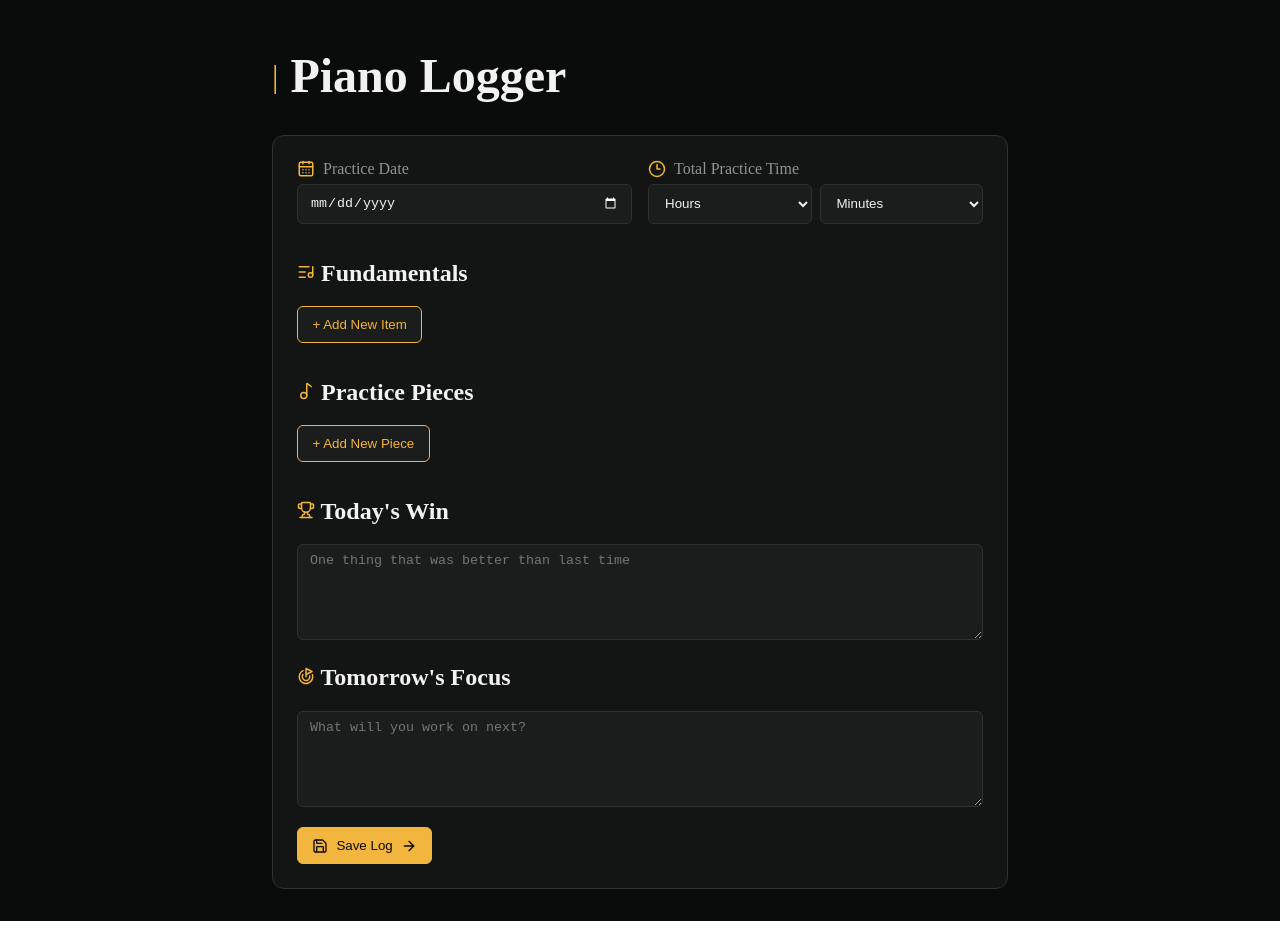
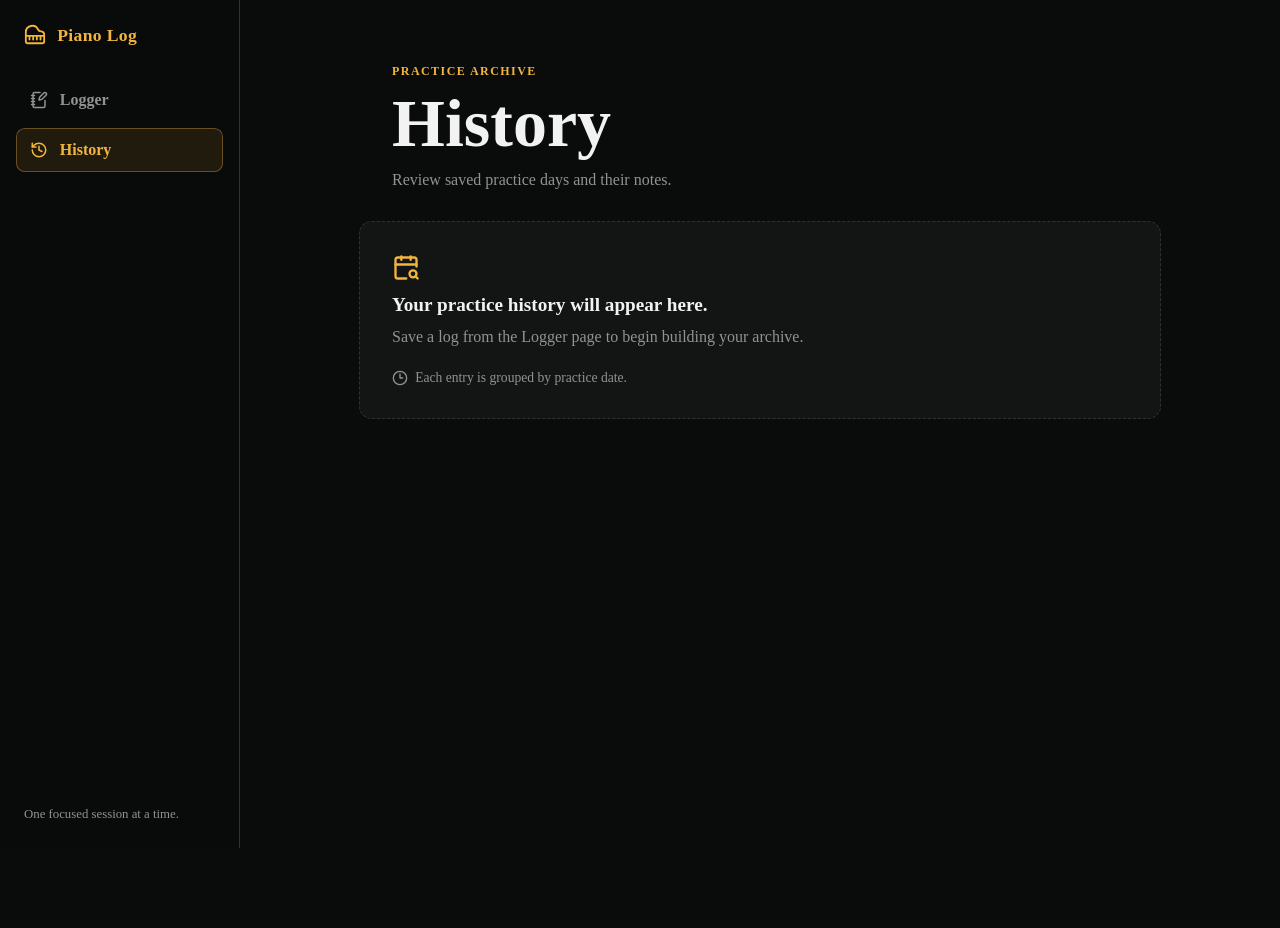
Before and after one commit to LiberteI/piano-log, a React (Vite) app in the folder client/: page /history in a window 1280 px wide. Before the commit this address led to /. Built offline with nearby package versions, Linux system fonts and the light colour scheme.

Commit message:
add history side bar

```diff
--- a/client/src/App.tsx
+++ b/client/src/App.tsx
@@ -1,11 +1,16 @@
 import { BrowserRouter, Navigate, Route, Routes } from 'react-router-dom'
+import AppShell from './layout/AppShell.tsx'
+import History from './pages/History.tsx'
 import Logger from './log_form/logger.jsx'
 
 function App() {
   return (
     <BrowserRouter>
       <Routes>
-        <Route path='/' element={<Logger />} />
+        <Route element={<AppShell />}>
+          <Route path='/' element={<Logger />} />
+          <Route path='/history' element={<History />} />
+        </Route>
         <Route path='*' element={<Navigate to='/' replace />} />
       </Routes>
     </BrowserRouter>
--- /dev/null
+++ b/client/src/layout/AppShell.tsx
@@ -0,0 +1,16 @@
+import { Outlet } from 'react-router-dom'
+import Sidebar from './Sidebar.tsx'
+import './app-shell.css'
+
+function AppShell() {
+  return (
+    <div className='app-shell'>
+      <Sidebar />
+      <main className='app-content'>
+        <Outlet />
+      </main>
+    </div>
+  )
+}
+
+export default AppShell
--- /dev/null
+++ b/client/src/layout/Sidebar.tsx
@@ -0,0 +1,29 @@
+import { History as HistoryIcon, NotebookPen, Piano } from 'lucide-react'
+import { NavLink } from 'react-router-dom'
+import './sidebar.css'
+
+function Sidebar() {
+  return (
+    <aside className='app-sidebar'>
+      <div className='sidebar-brand'>
+        <Piano aria-hidden='true' size={22} />
+        <span>Piano Log</span>
+      </div>
+
+      <nav className='sidebar-nav' aria-label='Main navigation'>
+        <NavLink to='/' end className={({ isActive }) => `sidebar-link${isActive ? ' is-active' : ''}`}>
+          <NotebookPen aria-hidden='true' size={18} />
+          Logger
+        </NavLink>
+        <NavLink to='/history' className={({ isActive }) => `sidebar-link${isActive ? ' is-active' : ''}`}>
+          <HistoryIcon aria-hidden='true' size={18} />
+          History
+        </NavLink>
+      </nav>
+
+      <p className='sidebar-note'>One focused session at a time.</p>
+    </aside>
+  )
+}
+
+export default Sidebar
--- /dev/null
+++ b/client/src/layout/app-shell.css
@@ -0,0 +1,16 @@
+.app-shell {
+  display: grid;
+  grid-template-columns: 15rem minmax(0, 1fr);
+  min-height: 100svh;
+  background: #0a0b0b;
+}
+
+.app-content {
+  min-width: 0;
+}
+
+@media (max-width: 44rem) {
+  .app-shell {
+    grid-template-columns: 1fr;
+  }
+}
--- /dev/null
+++ b/client/src/layout/sidebar.css
@@ -0,0 +1,99 @@
+.app-sidebar {
+  position: sticky;
+  top: 0;
+  display: flex;
+  flex-direction: column;
+  gap: 2rem;
+  height: 100svh;
+  padding: 1.5rem 1rem;
+  border-right: 1px solid #303232;
+  background: #090a0a;
+  color: #f2f2f2;
+}
+
+.sidebar-brand {
+  display: flex;
+  align-items: center;
+  gap: 0.7rem;
+  padding: 0 0.5rem;
+  color: #f2b53d;
+  font-size: 1.1rem;
+  font-weight: 700;
+  letter-spacing: 0.02em;
+}
+
+.sidebar-nav {
+  display: grid;
+  gap: 0.4rem;
+}
+
+.sidebar-link {
+  display: flex;
+  align-items: center;
+  gap: 0.75rem;
+  padding: 0.75rem 0.8rem;
+  border: 1px solid transparent;
+  border-radius: 0.55rem;
+  color: #929292;
+  font-weight: 600;
+  text-decoration: none;
+  transition: background-color 160ms ease, border-color 160ms ease, color 160ms ease;
+}
+
+.sidebar-link:hover {
+  color: #f2f2f2;
+}
+
+.sidebar-link.is-active {
+  border-color: rgb(242 181 61 / 35%);
+  background: rgb(242 181 61 / 10%);
+  color: #f2b53d;
+}
+
+.sidebar-note {
+  margin: auto 0 0;
+  padding: 0 0.5rem;
+  color: #929292;
+  font-size: 0.8rem;
+  line-height: 1.5;
+}
+
+@media (max-width: 44rem) {
+  .app-sidebar {
+    position: static;
+    flex-direction: row;
+    align-items: center;
+    gap: 1rem;
+    width: 100%;
+    height: auto;
+    padding: 0.75rem 1rem;
+    border-right: 0;
+    border-bottom: 1px solid #303232;
+  }
+
+  .sidebar-nav {
+    display: flex;
+    gap: 0.35rem;
+    margin-left: auto;
+  }
+
+  .sidebar-link {
+    padding: 0.55rem 0.65rem;
+  }
+
+  .sidebar-note {
+    display: none;
+  }
+}
+
+@media (max-width: 28rem) {
+  .sidebar-brand span,
+  .sidebar-link {
+    font-size: 0;
+  }
+
+  .sidebar-link svg {
+    width: 1.2rem;
+    height: 1.2rem;
+  }
+}
--- /dev/null
+++ b/client/src/pages/History.tsx
@@ -0,0 +1,23 @@
+import { CalendarSearch, Clock3 } from 'lucide-react'
+import './history.css'
+
+function History() {
+  return (
+    <section className='history-page' aria-labelledby='history-heading'>
+      <header className='history-header'>
+        <p>Practice archive</p>
+        <h1 id='history-heading'>History</h1>
+        <span>Review saved practice days and their notes.</span>
+      </header>
+
+      <div className='history-empty'>
+        <CalendarSearch aria-hidden='true' size={28} />
+        <h2>Your practice history will appear here.</h2>
+        <p>Save a log from the Logger page to begin building your archive.</p>
+        <div><Clock3 aria-hidden='true' size={16} /> Each entry is grouped by practice date.</div>
+      </div>
+    </section>
+  )
+}
+
+export default History
--- /dev/null
+++ b/client/src/pages/history.css
@@ -0,0 +1,72 @@
+.history-page {
+  min-height: 100svh;
+  padding: clamp(2rem, 5vw, 5rem);
+  background: #0a0b0b;
+  color: #f2f2f2;
+}
+
+.history-header {
+  max-width: 46rem;
+  margin: 0 auto 2rem;
+}
+
+.history-header p {
+  margin: 0 0 0.6rem;
+  color: #f2b53d;
+  font-size: 0.75rem;
+  font-weight: 700;
+  letter-spacing: 0.12em;
+  text-transform: uppercase;
+}
+
+.history-header h1 {
+  margin: 0;
+  color: #f2f2f2;
+  font-size: clamp(2.5rem, 6vw, 4.25rem);
+  line-height: 1;
+}
+
+.history-header span {
+  display: block;
+  margin-top: 0.9rem;
+  color: #929292;
+}
+
+.history-empty {
+  display: grid;
+  justify-items: start;
+  gap: 0.75rem;
+  max-width: 46rem;
+  margin: 0 auto;
+  padding: 2rem;
+  border: 1px dashed #303232;
+  border-radius: 0.8rem;
+  background: #131414;
+}
+
+.history-empty > svg {
+  color: #f2b53d;
+}
+
+.history-empty h2,
+.history-empty p {
+  margin: 0;
+}
+
+.history-empty h2 {
+  color: #f2f2f2;
+  font-size: 1.2rem;
+}
+
+.history-empty p,
+.history-empty div {
+  color: #929292;
+}
+
+.history-empty div {
+  display: inline-flex;
+  align-items: center;
+  gap: 0.45rem;
+  margin-top: 0.75rem;
+  font-size: 0.85rem;
+}
```
